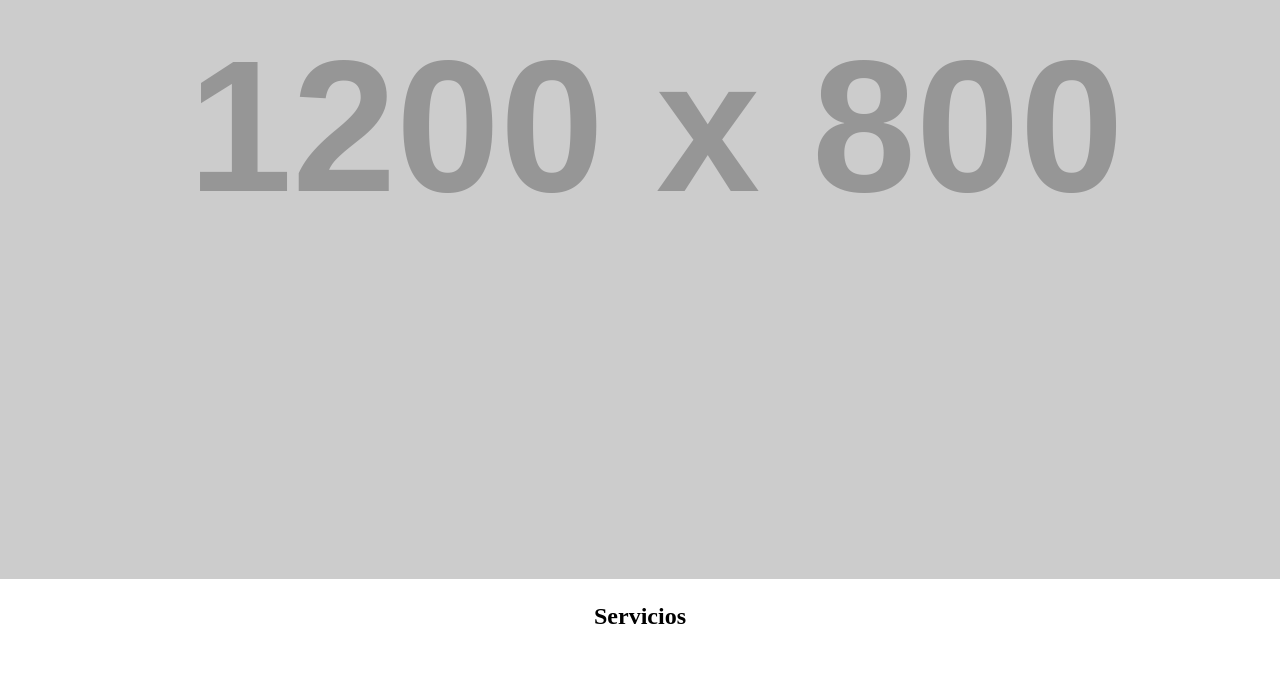
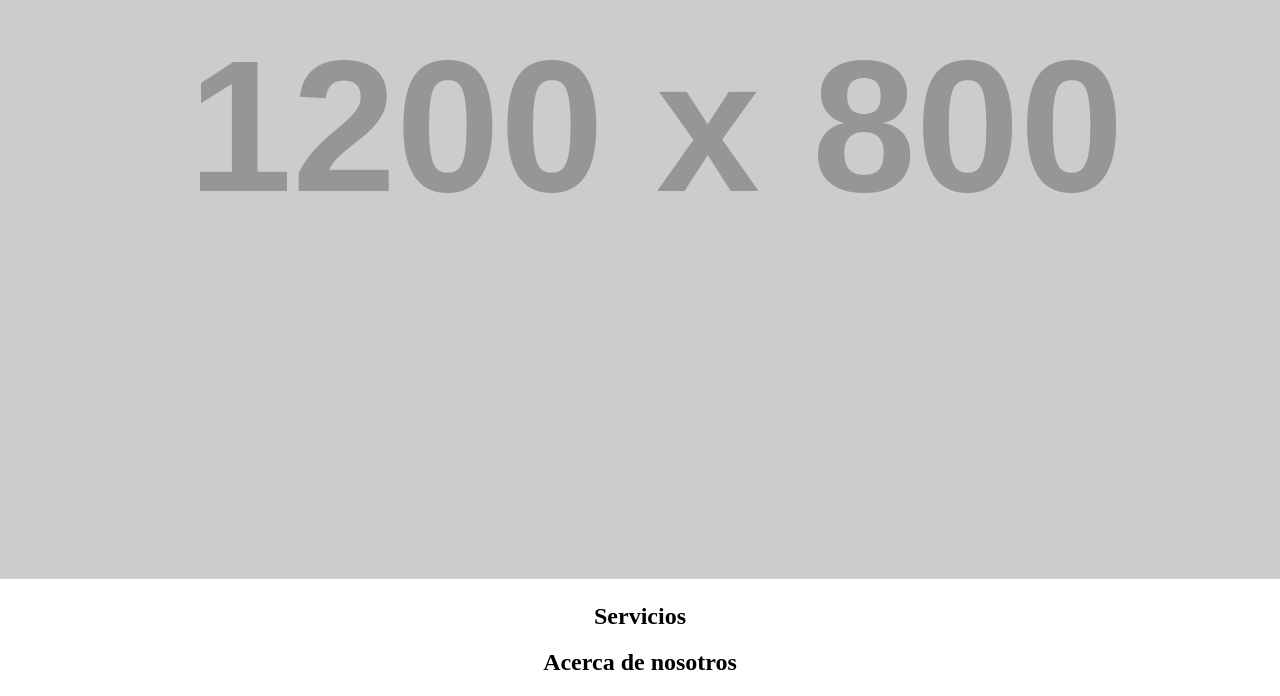
Before and after one commit to XaviBacardi/Test, a plain HTML site: page index.html in a window 1280 px wide. Shown: the part 414-1110 px from the top of the page. Before the commit the page ends 1063 px from the top, so only its background shows below. Drawn offline with Linux system fonts and the light colour scheme; placeholder pictures from the web are drawn by us.

Commit message:
añadir section

```diff
--- a/index.html
+++ b/index.html
@@ -37,6 +37,9 @@
                 <h2>Servicios</h2>
 
             </section>
+            <section>
+                <h2>Acerca de nosotros</h2>
+            </section>
         </div>
     </main>
     <footer>
```
